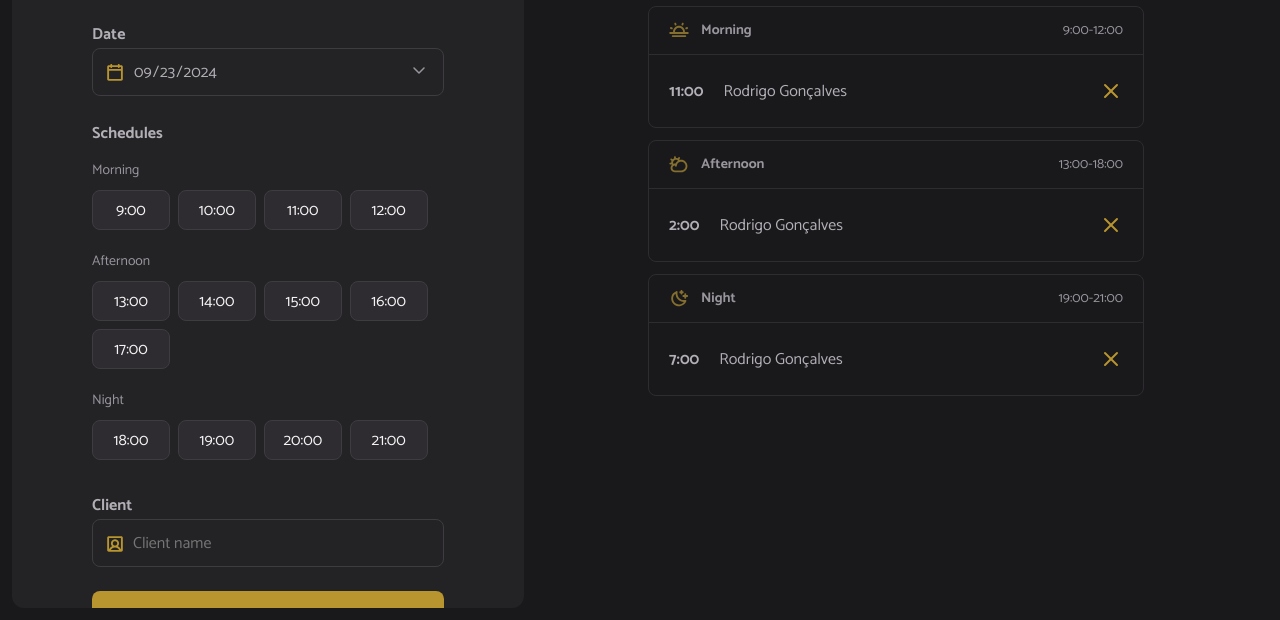
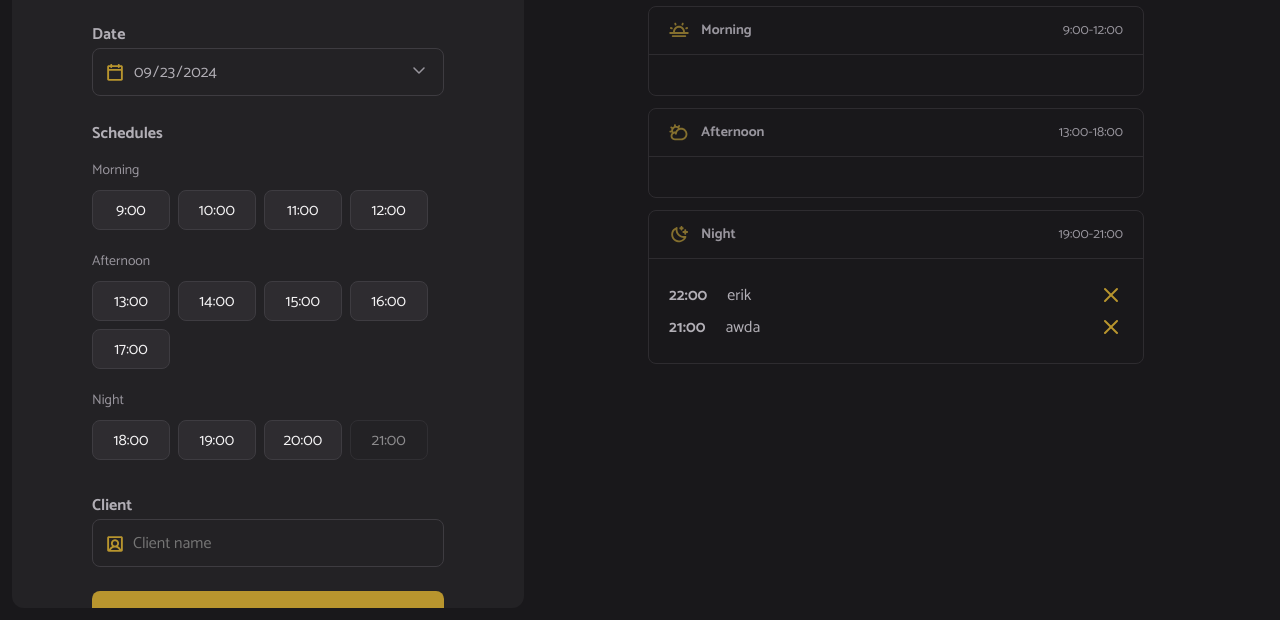
Before and after one commit to ErikSsilva/Hair-Day, a website built with webpack: page index.html in a window 1280 px wide. Shown: the part 180-800 px from the top of the page. Built offline with nearby package versions, Linux system fonts and the light colour scheme; data requests are answered from the project's data file.

Commit message:
Added the features of displaying scheduled times, cleaning the name field after scheduling, blocking already scheduled times, immediate updating of the schedule list and corrections in the load.js

```diff
--- a/server.json
+++ b/server.json
@@ -1,3 +1,24 @@
 {
-  "schedules": []
+  "schedules": [
+    {
+      "id": 1727052339101,
+      "name": "erik",
+      "when": "2024-09-23T22:00:00.000Z"
+    },
+    {
+      "id": 1727060112961,
+      "name": "awda",
+      "when": "2024-09-23T21:00:00.000Z"
+    },
+    {
+      "id": 1727061075205,
+      "name": "Evelyn",
+      "when": "2024-09-24T18:00:00.000Z"
+    },
+    {
+      "id": 1727061342175,
+      "name": "eva",
+      "when": "2024-09-24T22:00:00.000Z"
+    }
+  ]
 }
--- a/src/modules/form/hours-load.js
+++ b/src/modules/form/hours-load.js
@@ -5,8 +5,14 @@ import { hoursClick } from "./hours-click.js";
 const hours = document.getElementById("hours");
 
 //carrega as horas depois da verificação
-export function hoursLoad({ date }) {
+export function hoursLoad({ date, dailySchedules }) {
   hours.innerHTML = "";
+
+  //obtem a lista de todos os horários ocupados
+  const unavailableHours = dailySchedules.map((schedule) =>
+    dayjs(schedule.when).format("HH:mm"))
+
+
 
   const opening = openingHours.map((hour) => {
     //recupera somente a hora
@@ -17,11 +23,13 @@ export function hoursLoad({ date }) {
       .set("hour", scheduleHour)
       .set("minute", 0)
       .set("second", 0)
-      .isAfter(dayjs());
+      .isBefore(dayjs());
+
+      const available = !unavailableHours.includes(hour) && !isHourPast
 
     return {
       hour,
-      available: isHourPast,
+      available,
     };
   });
 
--- a/src/modules/form/submit.js
+++ b/src/modules/form/submit.js
@@ -1,4 +1,6 @@
 import dayjs from "dayjs";
+import { scheduleNew } from "../../services/schedule-new"
+import { schedulesDay } from "../schedules/load.js";
 
 const form = document.querySelector("form");
 const selectedDate = document.getElementById("date");
@@ -9,7 +11,7 @@ const inputToday = dayjs(new Date()).format("YYYY-MM-DD");
 selectedDate.value = inputToday;
 selectedDate.min = inputToday;
 
-form.onsubmit = (event) => {
+form.onsubmit = async (event) => {
   //previne o comportamento padrão do form
   event.preventDefault();
 
@@ -32,11 +34,20 @@ form.onsubmit = (event) => {
 
     const id = new Date().getTime();
 
-    console.log({
+
+    //faz o agendamento
+    await scheduleNew({
       id,
       name,
       when,
     });
+
+    //recarrega os agendamentos
+    await schedulesDay()
+
+
+    //limpa o input de nome
+    clientName.value = ""
   } catch (error) {
     alert("Unable to schedule");
     console.log(error);
--- a/src/modules/schedules/load.js
+++ b/src/modules/schedules/load.js
@@ -1,9 +1,15 @@
+import { scheduleFetchByDay } from "../../services/schedule-fetch-by-day.js";
 import { hoursLoad } from "../form/hours-load.js";
+import { schedulesShow } from "./show.js";
 
-const selectedDate = document.getElementById("date")
+const selectedDate = document.getElementById("date");
 
-export function schedulesDay(){
-  const date = selectedDate.value
+export async function schedulesDay() {
+  const date = selectedDate.value;
 
- hoursLoad({date})
+  const dailySchedules = await scheduleFetchByDay({ date });
+  schedulesShow({ dailySchedules });
+
+  //renderiza horas disponiveis
+  hoursLoad({ date, dailySchedules });
 }
--- /dev/null
+++ b/src/modules/schedules/show.js
@@ -0,0 +1,47 @@
+import dayjs from "dayjs";
+
+//selecionar as sessões morning, afternoon, night
+
+const periodMorning = document.getElementById("period-morning");
+const periodAfternoon = document.getElementById("period-afternoon");
+const periodNight = document.getElementById("period-night");
+
+export function schedulesShow({ dailySchedules }) {
+  try {
+    //limpando as listas
+    periodMorning.innerHTML = "";
+    periodAfternoon.innerHTML = "";
+    periodNight.innerHTML = "";
+
+    //renderiza os agendamentos por periodo
+    dailySchedules.forEach((schedule) => {
+      const item = document.createElement("li");
+      const time = document.createElement("strong");
+      const name = document.createElement("span");
+
+      item.setAttribute("data-id", schedule.id);
+
+      time.textContent = dayjs(schedule.when).format("HH:mm");
+      name.textContent = schedule.name;
+
+      const cancelIcon = document.createElement("img");
+      cancelIcon.classList.add("cancel-icon");
+      cancelIcon.setAttribute("src", "./src/assets/cancel.svg");
+      cancelIcon.setAttribute("alt", "Cancel");
+
+      item.append(time, name, cancelIcon);
+
+      const hour = dayjs(schedule.when).hour();
+
+      if (hour <= 12) {
+        periodMorning.appendChild(item);
+      } else if (hour > 12 && hour <= 18) {
+        periodAfternoon.appendChild(item);
+      } else {
+        periodNight.appendChild(item);
+      }
+    });
+  } catch (error) {
+    alert("Unable to view schedules.");
+  }
+}
--- /dev/null
+++ b/src/services/schedule-fetch-by-day.js
@@ -0,0 +1,21 @@
+import dayjs from "dayjs"
+import { apiConfig } from "./api-config.js"
+
+//requisição para ler os dados agendados
+export async function scheduleFetchByDay({date}){
+  try{
+    const response = await fetch(`${apiConfig.baseURL}/schedules`)
+
+    const data = await response.json()
+
+    const dailySchedules = data.filter((schedule) => dayjs(date)
+  .isSame(schedule.when, "day"))
+
+    return dailySchedules
+
+  }
+  catch(error){
+    console.log(error)
+    alert("it wasn't possible to found the schedules of the selected day.")
+  }
+}
--- a/src/services/schedule-new.js
+++ b/src/services/schedule-new.js
@@ -1,15 +1,19 @@
 import { apiConfig } from "./api-config.js";
 
-//Fazendo a requisição
+//Fazendo a requisição para enviar os dados do agendamento
 export async function scheduleNew({ id, name, when }) {
   try {
-    await fetch(`${apiConfig}/schedules`, {
+    await fetch(`${apiConfig.baseURL}/schedules`, {
       method: "POST",
       headers: {
         "Content-Type": "application/json",
       },
       body: JSON.stringify({ id, name, when }),
     });
+
+
+//exibe mensagem de agendamento realizado
+    alert("Successful scheduling!")
   } catch (error) {
     console.log(error);
     alert("It wasn't possible to schedule. Please try again later.");
```
Also changed, not shown: index.html (+6 -6 lines).
